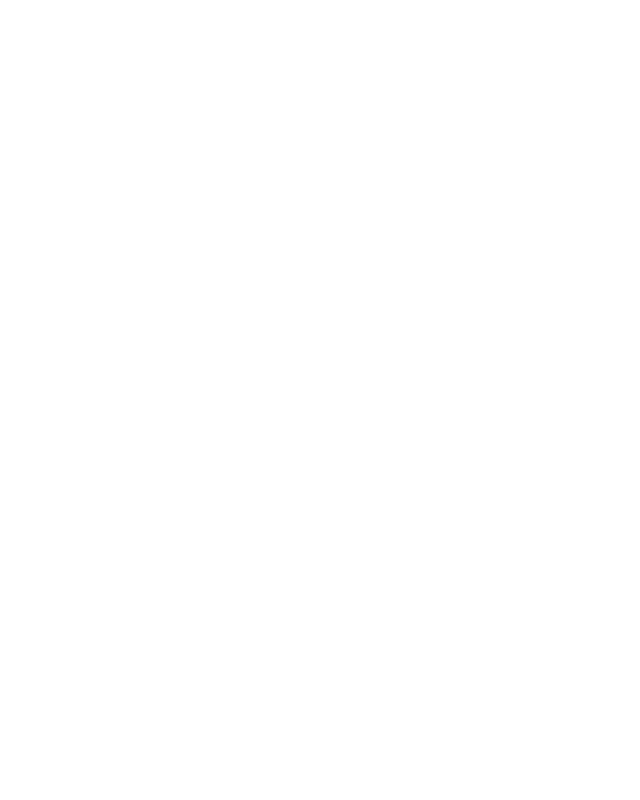
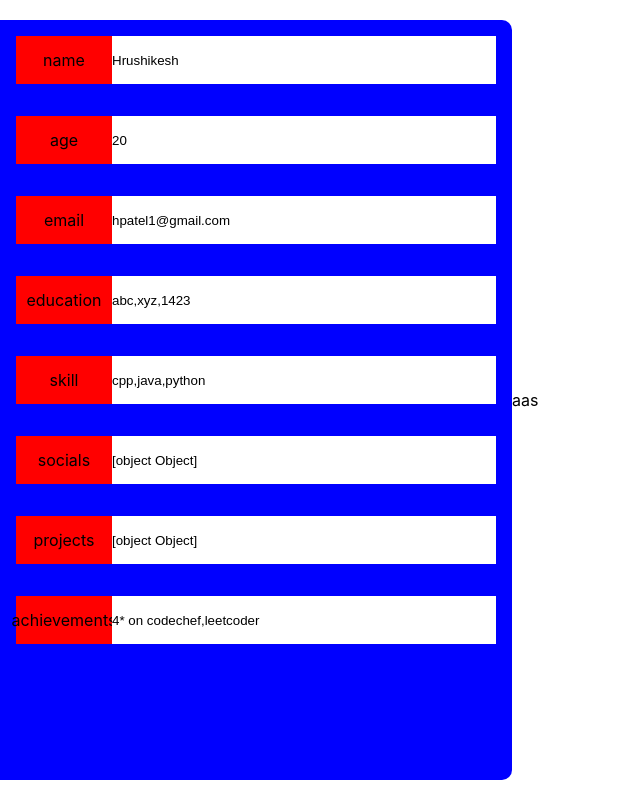
Before and after one commit to hrushikesh-02/resumifi, a React (Create React App) app: page / in a window 1280 px wide. Shown: the whole page, without its empty margins (0-640 px from the left). Built offline with nearby package versions, Linux system fonts and the light colour scheme.

Commit message:
added input element and attribute form

```diff
--- a/src/App.css
+++ b/src/App.css
@@ -1,5 +1,9 @@
 .App {
   text-align: center;
+  height: 100vh;
+  width: 100%;
+  display: flex;
+  align-items: center;
 }
 
 .App-logo {
--- a/src/App.js
+++ b/src/App.js
@@ -1,9 +1,12 @@
 import "./App.css";
+import AttributeForm from "../src/components/AttributeForm";
+import OutputWindow from "../src/components/OutputWindow";
 
 function App() {
   return (
     <div className="App">
-      <header className="App-header"></header>
+      <AttributeForm />
+      <OutputWindow />
     </div>
   );
 }
--- a/src/components/AttributeForm.js
+++ b/src/components/AttributeForm.js
@@ -1 +1,31 @@
-import styles from "./AttributeForms.module.css";
+import styles from "./AttributeForm.module.css";
+import InputElement from "./InputElement";
+import React, { useState } from "react";
+
+function Attributeform() {
+  const [data, setData] = useState({
+    name: "Hrushikesh",
+    age: "20",
+    email: "hpatel1@gmail.com",
+    education: ["abc", "xyz", "1423"],
+    skill: ["cpp", "java", "python"],
+    socials: [{ name: "github", link: "github.com" }],
+    projects: [{ name: "github", link: "github.com", description: "nil" }],
+    achievements: ["4* on codechef", "leetcoder"],
+  });
+  return (
+    <div className={styles.formContainer}>
+      {Object.keys(data).map((property) => {
+        return (
+          <InputElement
+            attributeName={property}
+            data={data[property]}
+            setData={setData}
+          />
+        );
+      })}
+    </div>
+  );
+}
+
+export default Attributeform;
--- a/src/components/AttributeForm.module.css
+++ b/src/components/AttributeForm.module.css
@@ -0,0 +1,13 @@
+.formContainer {
+  background-color: blue;
+  display: flex;
+  width: 40%;
+  height: 95%;
+  border-radius: 0px 10px 10px 0px;
+  overflow-y: scroll;
+  flex-direction: column;
+}
+
+.formContainer::-webkit-scrollbar {
+  display: none;
+}
--- /dev/null
+++ b/src/components/InputElement.js
@@ -0,0 +1,26 @@
+import styles from "./InputElement.module.css";
+
+import React from "react";
+
+const InputElement = (props) => {
+  let attributeName = props.attributeName;
+  return (
+    <div className={styles.inputElement}>
+      <div className={styles.attributeName}>{props.attributeName}</div>
+      <div className={styles.attributeInput}>
+        <input
+          type={props.attributeNumber}
+          onChange={(e) => {
+            props.setData((prev) => {
+              prev[attributeName] = e.target.value;
+              return { ...prev };
+            });
+          }}
+          value={props.data}
+        />
+      </div>
+    </div>
+  );
+};
+
+export default InputElement;
--- /dev/null
+++ b/src/components/InputElement.module.css
@@ -0,0 +1,28 @@
+.inputElement {
+  display: flex;
+  padding: 1rem;
+  height: 3rem;
+}
+
+.attributeName {
+  background-color: red;
+  border: none;
+  width: 20%;
+  height: 100%;
+  outline: none;
+  display: flex;
+  justify-content: center;
+  align-items: center;
+}
+
+.attributeInput {
+  width: 80%;
+}
+
+.attributeInput > input {
+  height: 100%;
+  width: 100%;
+  padding: 0;
+  outline: none;
+  border: none;
+}
--- /dev/null
+++ b/src/components/OutputWindow.js
@@ -0,0 +1,9 @@
+import styles from "./OutputWindow.module.css";
+
+import React from "react";
+
+function OutputWindow() {
+  return <div>aas</div>;
+}
+
+export default OutputWindow;
```
Also changed, not shown: src/components/OutputWindow.module.css (added).
